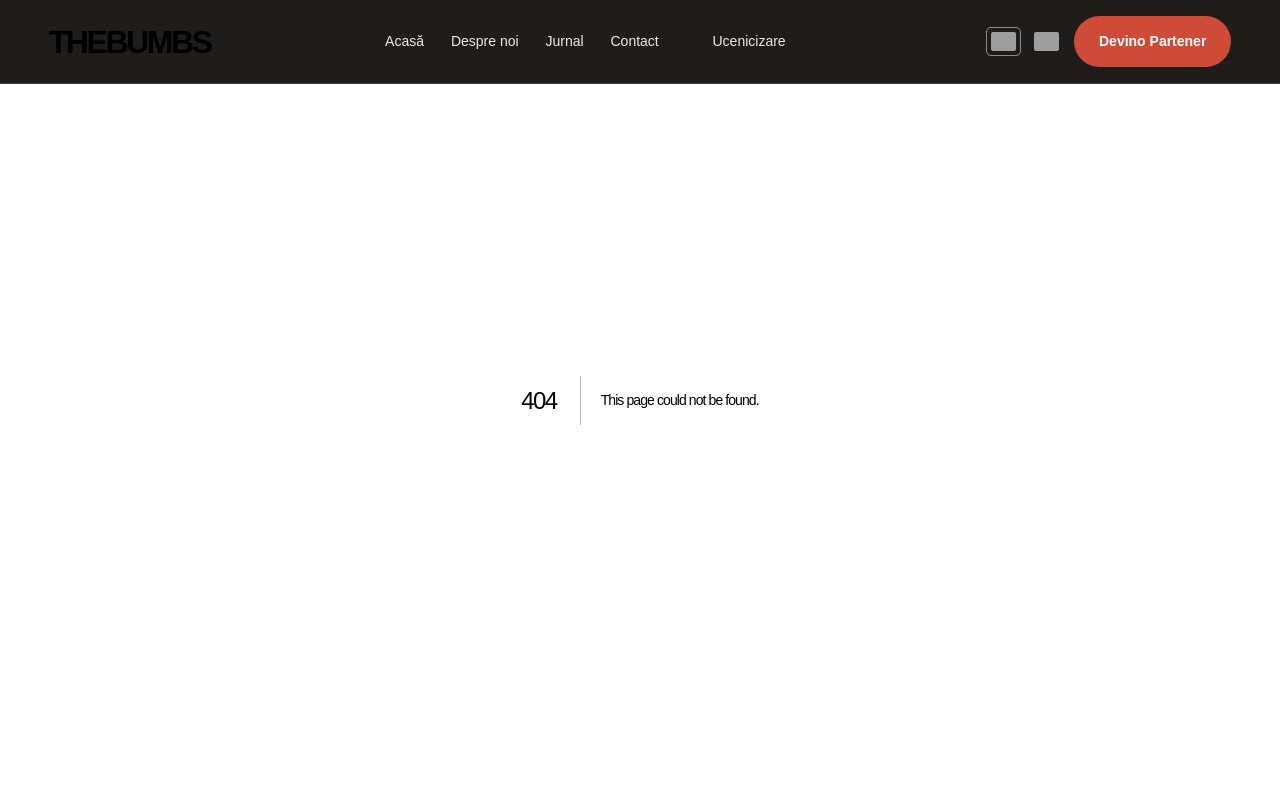
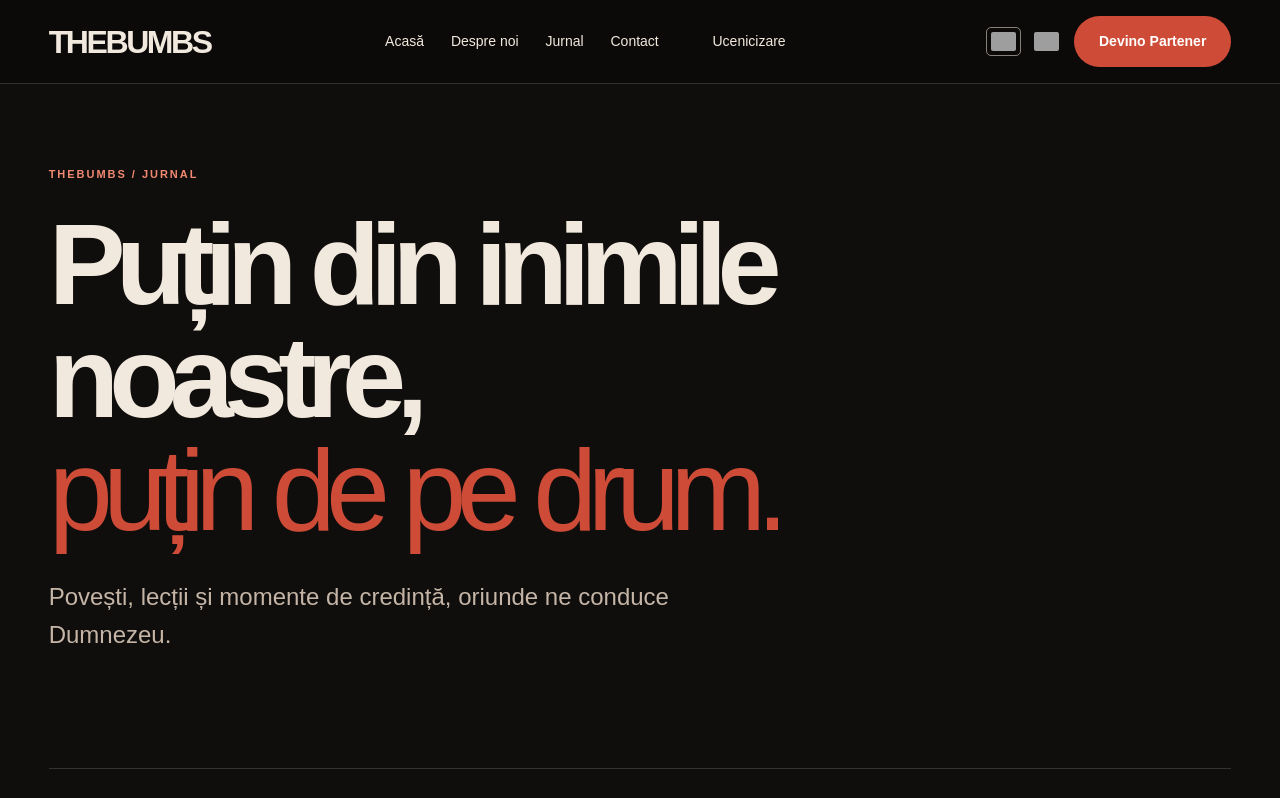
Before and after one commit to bumbmatei-sys/thebumbs-website, a Next.js app: page /ro/journal in a window 1280 px wide. Before the commit this address had no page. Shown: the top 798 px of the page. Built offline with nearby package versions, Linux system fonts and the light colour scheme; grey boxes are pictures that could not be loaded.

Commit message:
Create unified Journal page and article routes

```diff
--- /dev/null
+++ b/app/ro/journal/page.tsx
@@ -0,0 +1,3 @@
+import { BlogGrid } from "@/components/blog-grid";
+export const metadata={title:"Jurnal",description:"Povești, lecții și momente de credință, oriunde ne conduce Dumnezeu.",alternates:{canonical:"/ro/journal",languages:{en:"/journal",ro:"/ro/journal"}}};
+export default function JournalRo(){return <main className="blog-page journal-page" lang="ro"><header className="blog-hero"><span className="eyebrow">THEBUMBS / JURNAL</span><h1>Puțin din inimile noastre,<br/><em>puțin de pe drum.</em></h1><p>Povești, lecții și momente de credință, oriunde ne conduce Dumnezeu.</p></header><BlogGrid locale="ro"/></main>;}
```
